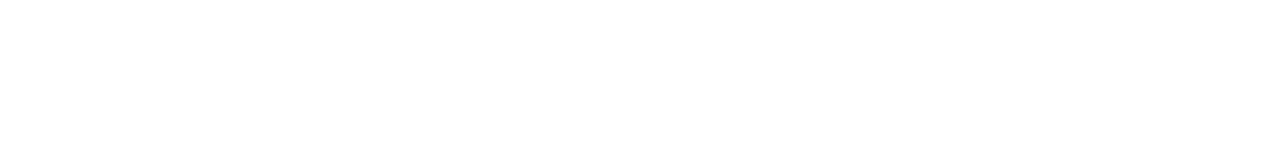
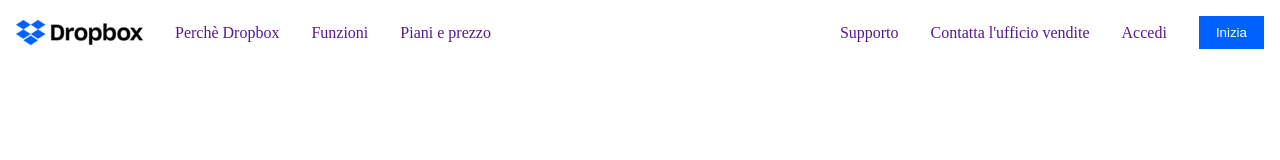
Before and after one commit to feffe17/htmlcss-dropbox, a plain HTML site: page index.html in a window 1280 px wide. Drawn offline with Linux system fonts and the light colour scheme.

Commit message:
complete header

```diff
--- a/index.html
+++ b/index.html
@@ -3,14 +3,29 @@
 <head>
     <meta charset="UTF-8">
     <meta name="viewport" content="width=device-width, initial-scale=1.0">
-    <title>Document</title>
+    <title>Dropbox</title>
     <link rel="stylesheet" href="./style.css">
 </head>
 <body>
     <!-- header -->
     <header>
-        <div></div>
-        <div></div>
+        <div class="menu df jcsb aic col-12">
+            <div class="leftmenu df aic">
+                <img src="./img/logo-small.png" alt="Logo">
+                <a href="" class="menu-functions">Perchè Dropbox</a>
+                <a href="" class="menu-functions">Funzioni</a>
+                <a href="" class="menu-functions">Piani e prezzo</a>
+            </div>
+            <div class="rightmenu df aic">
+                <div>
+                    <button class="sign-in cw">Inizia</button>
+                </div>
+                <a href="" class="menu-functions">Accedi</a>
+                <a href="" class="menu-functions">Contatta l'ufficio vendite</a>
+                <a href="" class="menu-functions">Supporto</a>
+            </div>
+
+        </div>
     </header>
     <!-- /header -->
 
--- a/style.css
+++ b/style.css
@@ -60,6 +60,17 @@
 
 /* proprieties */
 
+*{
+    box-sizing: border-box;
+    margin: 0;
+    padding: 0;
+}
+
+body{
+    width: 100vw;
+    overflow-x: hidden;
+}
+
 .df{
     display: flex;
 }
@@ -80,8 +91,59 @@
     color: white;
 }
 
+/* utilities */
+
+.container{
+
+}
+
+.row{
+    display: flex;
+    flex-wrap: wrap;
+}
 
 
 
 
-/* #endregion asset)s */
+
+/* #endregion assets */
+
+/* #region header */
+
+.leftmenu img , .leftmenu a , .rightmenu a , .rightmenu div{
+    padding: 1rem;
+}
+
+.menu-functions{
+    text-decoration: none;
+
+}
+
+.leftmenu>.menu-functions:hover , .rightmenu>.menu-functions:hover{
+    box-shadow: 0px 2px 0px black;
+}
+
+.rightmenu{
+    flex-direction: row-reverse;
+}
+
+.sign-in{
+    background-color: var(--primary);
+    padding: 0.5rem 1rem;
+    border: 1px solid var(--primary);
+    cursor: pointer;
+}
+
+.sign-in:hover{
+    background-color: white;
+    color: var(--primary);
+    transition-delay: 0.3s;
+}
+
+
+/* #endregion header */
+
+/* #region main*/
+
+
+/* #endregion main */
```
